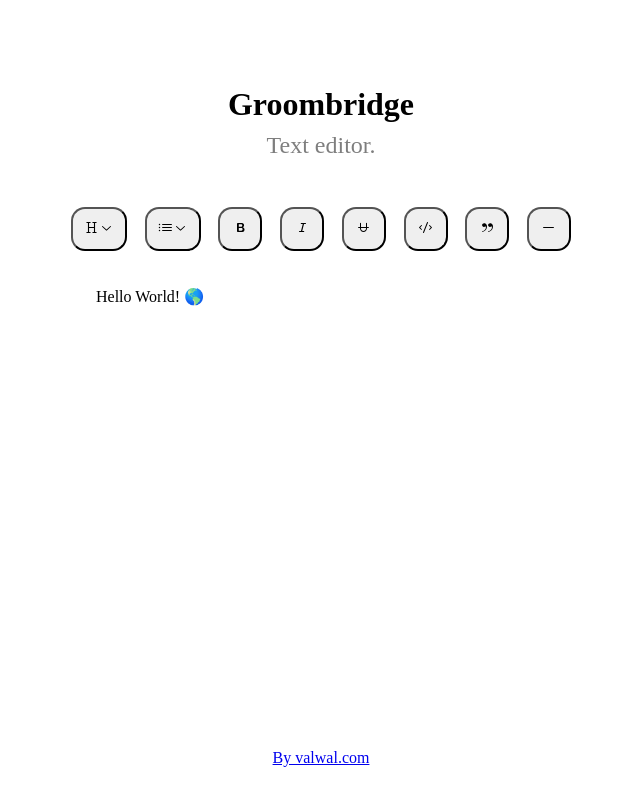
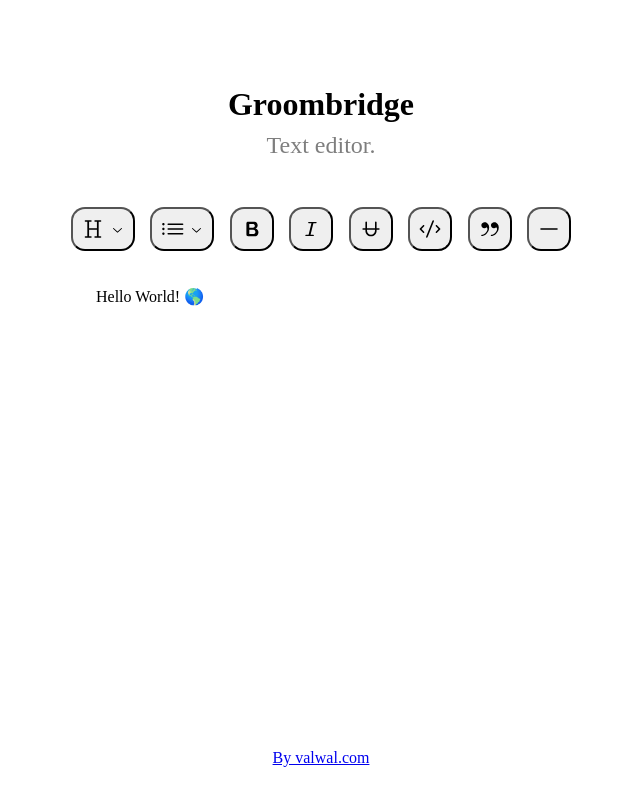
Before and after one commit to ValentinWalter/Groombridge, a Next.js app: page / in a window 1280 px wide. Shown: the top 806 px of the page, without its empty margins (319-959 px from the left). Built offline with nearby package versions, Linux system fonts and the light colour scheme.

Commit message:
Style toolbar buttons

```diff
--- a/styles/Editor.module.scss
+++ b/styles/Editor.module.scss
@@ -46,6 +46,9 @@
   justify-content: space-between;
 
   button {
+    display: flex;
+    align-items: center;
+    justify-content: space-around;
     border-radius: 14px;
     width: 44px;
     height: 44px;
@@ -61,7 +64,16 @@
     }
 
     &[aria-haspopup="menu"] {
-      width: 56px;
+      width: 64px;
+    }
+
+    svg:first-child {
+      width: 24px;
+      height: 24px;
+    }
+
+    svg:nth-child(2) {
+      color: var(--mauve9);
     }
   }
 }
```
